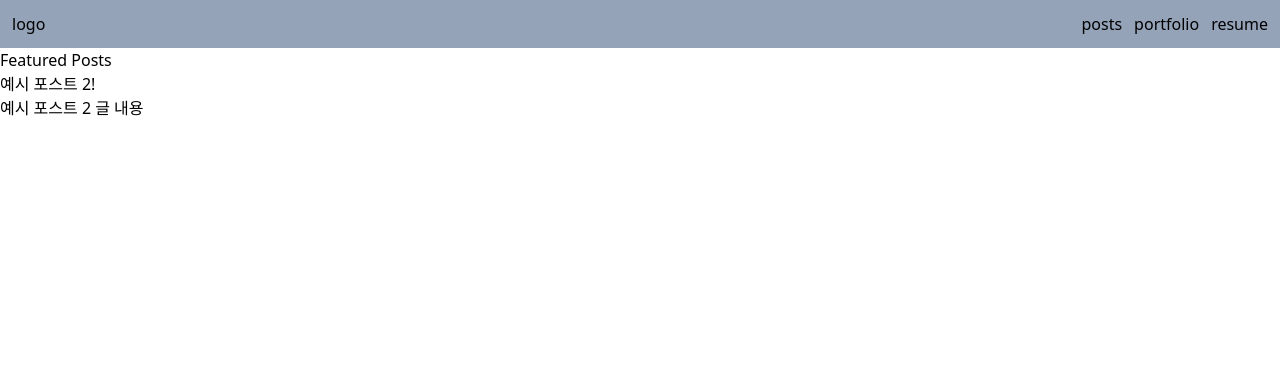
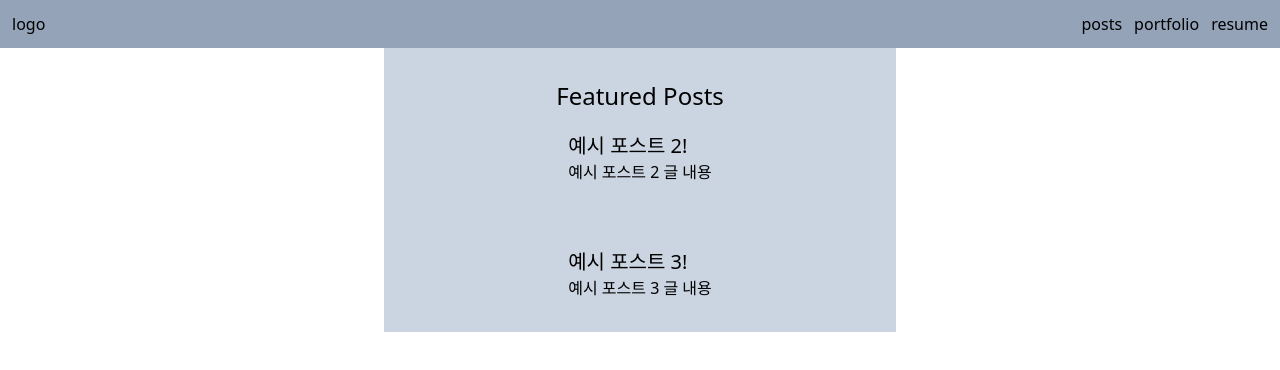
Before and after one commit to Gayun00/blog, a Next.js app: page /posts in a window 1280 px wide. Shown: the top 370 px of the page. Built offline with nearby package versions, Linux system fonts and the light colour scheme.

Commit message:
Modify: Posts

```diff
--- /dev/null
+++ b/__posts/3.md
@@ -0,0 +1,19 @@
+---
+featured: true
+categories:
+  - Development
+  - VIM
+date: "2012-04-06"
+description: 예시 포스트 3 글 내용
+slug: "3"
+tags:
+  - .vimrc
+  - plugins
+  - spf13-vim
+  - vim
+title: 예시 포스트 3!
+---
+
+## 예시입니다
+
+- 예시입니다
--- /dev/null
+++ b/src/app/components/Post/index.tsx
@@ -0,0 +1,18 @@
+import { PostMetaData } from "@/types";
+import Link from "next/link";
+import React from "react";
+
+interface Props {
+  data: PostMetaData;
+}
+
+function Post({ data }: Props) {
+  return (
+    <Link href={`/posts/${data.slug}`}>
+      <h3 className="text-xl">{data.title}</h3>
+      <p>{data.description}</p>
+    </Link>
+  );
+}
+
+export default Post;
--- a/src/app/components/Posts/index.tsx
+++ b/src/app/components/Posts/index.tsx
@@ -1,6 +1,6 @@
 import { PostMetaData } from "@/types";
-import Link from "next/link";
 import React from "react";
+import Post from "../Post";
 
 interface Props {
   title: string;
@@ -9,17 +9,14 @@ interface Props {
 
 function Posts({ title, posts }: Props) {
   return (
-    <>
-      <h2>{title}</h2>
-      <ul>
+    <section className="p-8 flex flex-col items-center">
+      <h2 className="text-2xl mb-5">{title}</h2>
+      <ul className="flex flex-col gap-y-16">
         {posts.map((post) => (
-          <Link href={`/posts/${post.slug}`} key={post.slug}>
-            <h1>{post.title}</h1>
-            <p>{post.description}</p>
-          </Link>
+          <Post key={post.title} data={post} />
         ))}
       </ul>
-    </>
+    </section>
   );
 }
 
--- a/src/app/layout.tsx
+++ b/src/app/layout.tsx
@@ -17,7 +17,9 @@ export default function RootLayout({
   return (
     <html lang="en">
       <Header />
-      <body className="mt-12">{children}</body>
+      <body className="mt-12 flex flex-col items-center">
+        <div className=" max-w-lg w-screen bg-slate-300">{children}</div>
+      </body>
     </html>
   );
 }
```
